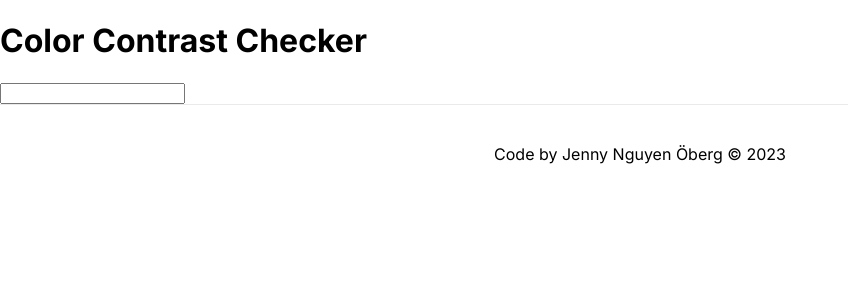
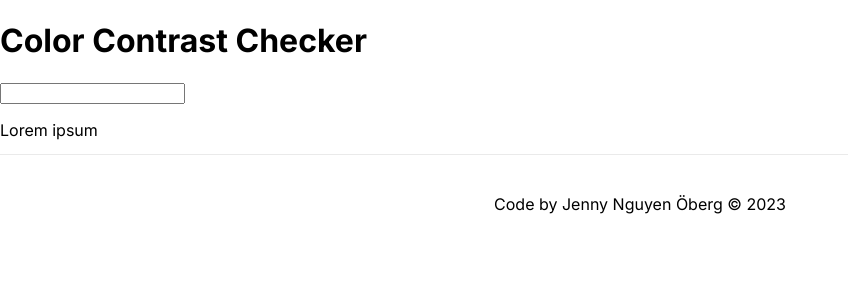
Before and after one commit to jennynguyenoberg/color-checker-TDD, a Next.js app: page / in a window 1280 px wide. Shown: the top 300 px of the page, without its empty margins (0-848 px from the left). Built offline with nearby package versions, Linux system fonts and the light colour scheme.

Commit message:
Add component to main page to render out

```diff
--- a/app/page.tsx
+++ b/app/page.tsx
@@ -1,4 +1,5 @@
 import ColorInput from './components/ColorInput'
+import ColorPreview from './components/ColorPreview'
 import Footer from './components/Footer'
 import Header from './components/Header'
 
@@ -7,6 +8,7 @@ export default function Page() {
     <div>
       <Header />
       <ColorInput />
+      <ColorPreview />
       <Footer />
     </div>
   )
```
